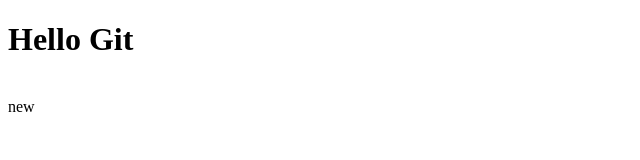
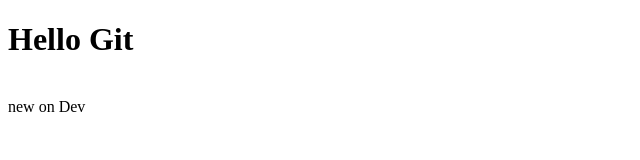
Before and after one commit to Rorius2022/proj1, a plain HTML site: page index.html in a window 1280 px wide. Shown: the full height of the page, 0-640 px from the left. Drawn offline with Linux system fonts and the light colour scheme.

Commit message:
dev test

```diff
--- a/index.html
+++ b/index.html
@@ -8,5 +8,6 @@
     <br>
     new
     <script src="script.js"></script>
+    on Dev
 </body>
 </html>
```
